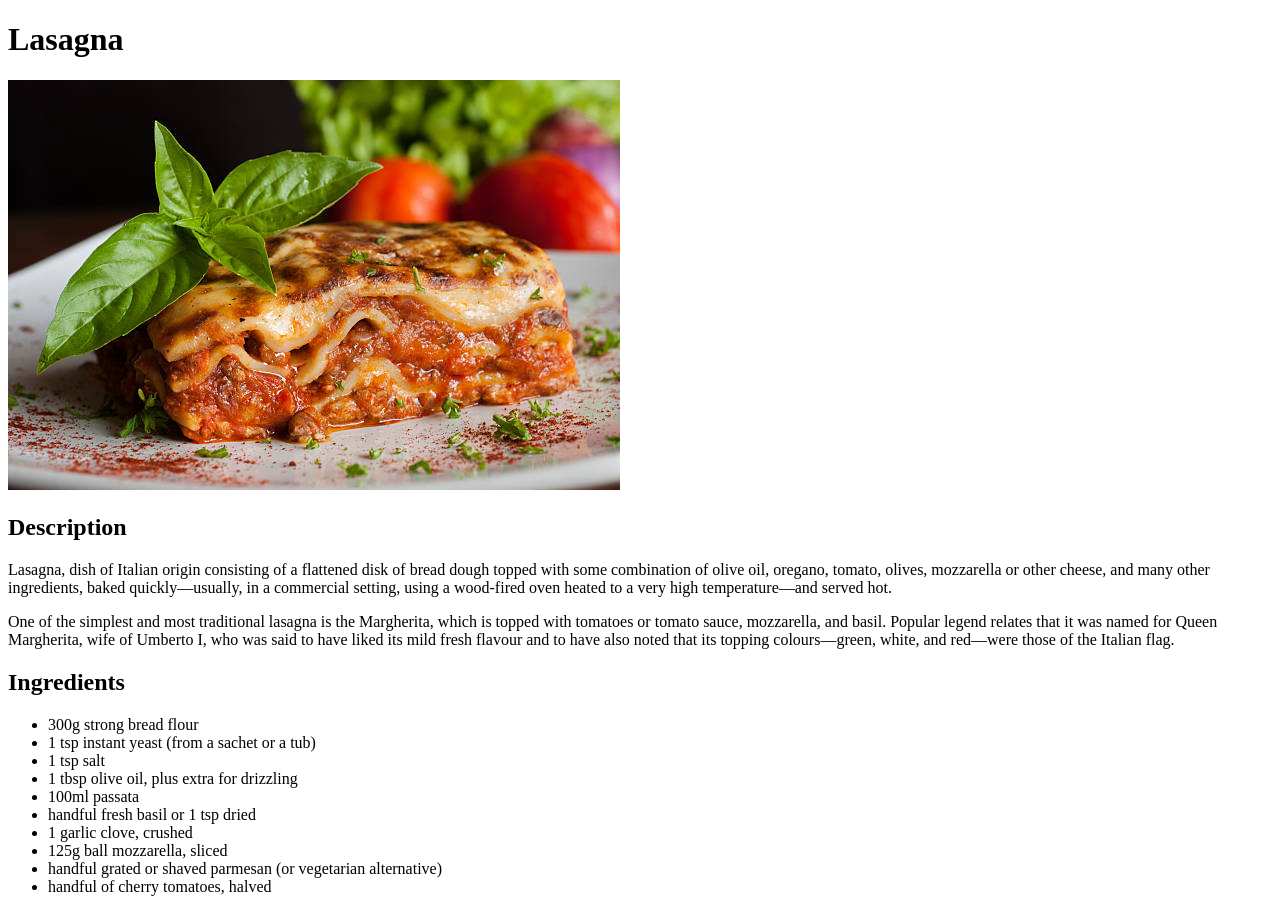
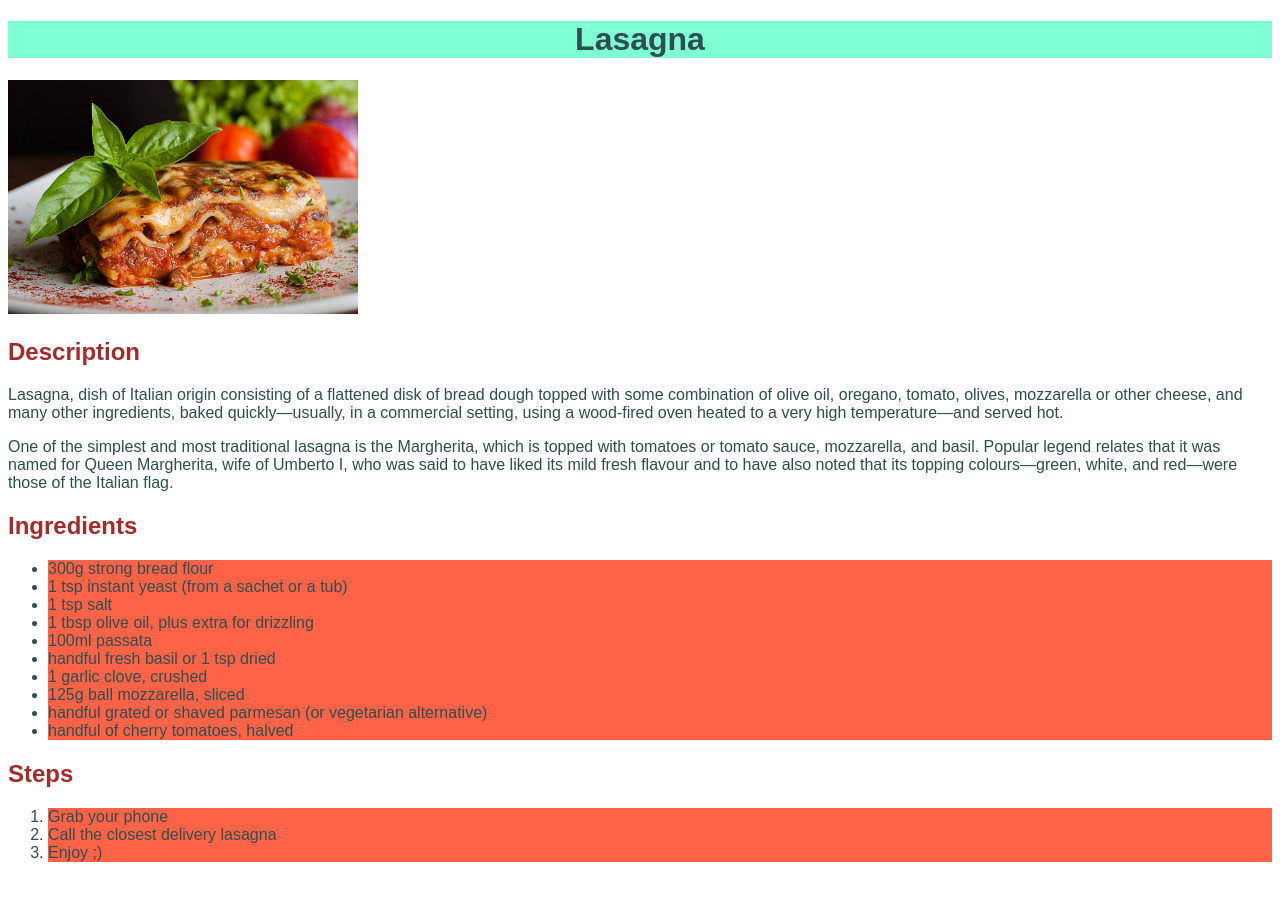
Before and after one commit to eramaan/odin-recipes, a plain HTML site: page recipes/lasagna.html in a window 1280 px wide. Shown: the top 899 px of the page. After the commit the page ends 878 px from the top, so only its background shows below. Drawn offline with Linux system fonts and the light colour scheme.

Commit message:
added css to odin-recipes

```diff
--- a/recipes/lasagna.html
+++ b/recipes/lasagna.html
@@ -3,6 +3,7 @@
 <head>
     <meta charset="UTF-8">
     <title>Lasagna</title>
+    <link rel="stylesheet" href="../style.css">
 </head>
 <body>
     <h1>Lasagna</h1>
--- /dev/null
+++ b/style.css
@@ -0,0 +1,30 @@
+* {
+    font-family: Arial, Helvetica, sans-serif;
+    color: darkslategray;
+}
+
+h1 {
+    font-size: 32px;
+    background-color: aquamarine;
+    text-align: center;
+}
+
+h2 {
+    font-size: 24px;
+    font-weight: bold;
+    color: brown;
+}
+
+a {
+    background-color: dimgrey;
+    color: cyan;
+}
+
+li {
+    background-color: tomato;
+}
+
+img {
+    width: 350px;
+    height: auto;
+}
```
Also changed, not shown: index.html (+1 -0 lines), recipes/panettone.html (+1 -0 lines), recipes/pizza.html (+1 -0 lines), 1 other file.
